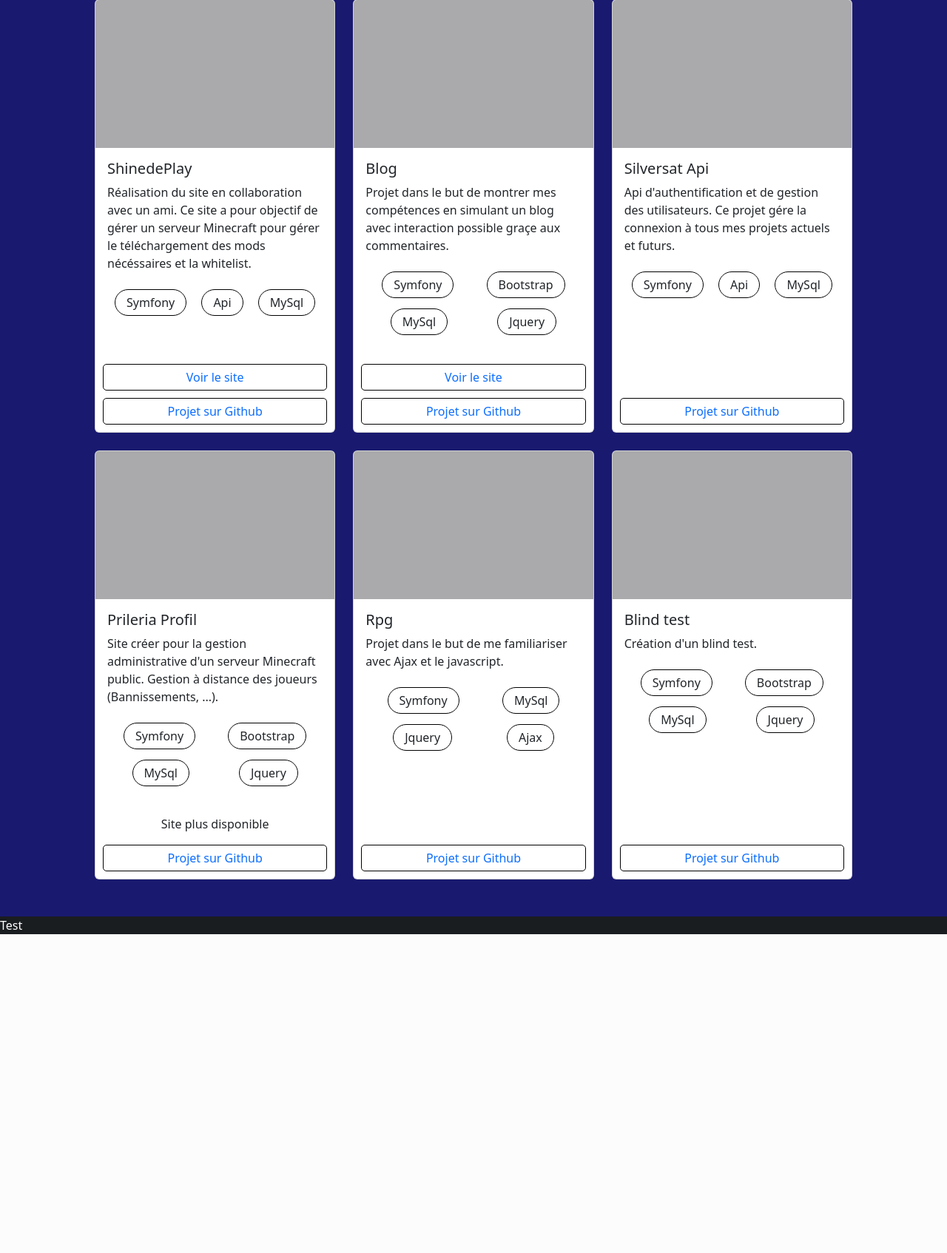
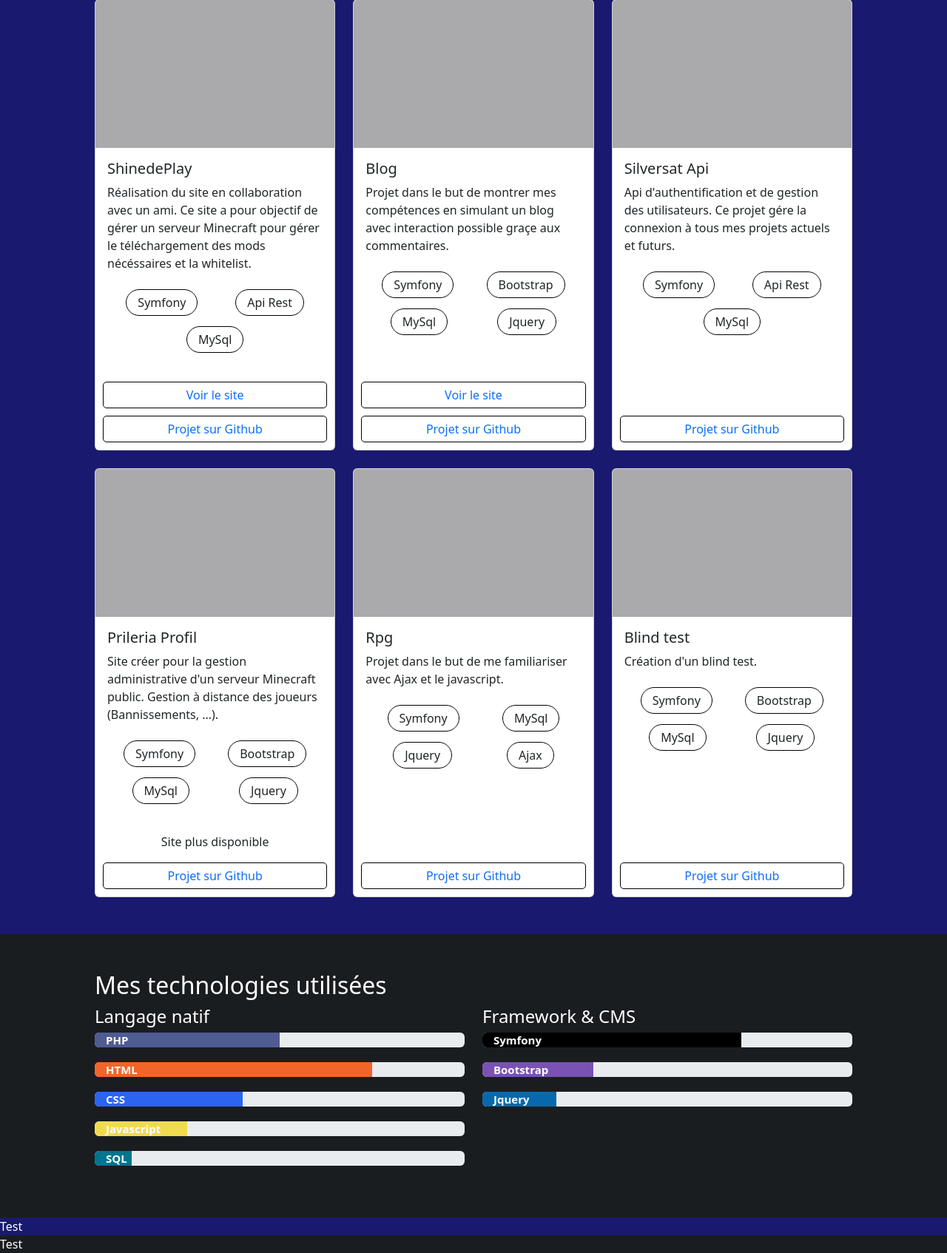
Before and after one commit to Silverfabien/Portfolio, a Symfony app: template templates/default/index.html.twig in a window 1280 px wide. Shown: the part 1348-3042 px from the top of the page at 74% size. Before the commit the page ends 2611 px from the top, so only its background shows below. Run offline with Twig, Linux system fonts and the light colour scheme; the template is opened without the code that fills it, so the values that code supplies are empty; style sheets or scripts are compiled from the project's sources; some libraries are stand-ins or nearby versions.

Commit message:
Ajout de la partie compétence

```diff
--- a/assets/styles/css/content/default/index.scss
+++ b/assets/styles/css/content/default/index.scss
@@ -24,7 +24,7 @@
   }
 }
 
-#project {
+#project, #contact {
   background-color: midnightblue;
 }
 
@@ -100,6 +100,46 @@
   }
 }
 
+.skills-list {
+  padding: 50px 10%;
+
+  .progress {
+    height: 20px;
+    margin-bottom: 20px;
+
+    [class*="bar-"] {
+      text-align: left;
+      font-size: 15px;
+      padding: 5px 15px;
+      font-weight: bold;
+    }
+
+    $bars: (
+      php: #4F5B93,
+      html: #F16529,
+      css: #2965F1,
+      js: #F0DB4F,
+      sql: #00758F,
+      symfony: black,
+      bootstrap: #7952B3,
+      jquery: #0769AD
+    );
+
+    @each $name, $color in $bars {
+      .bar-#{$name} {
+        background-color: $color;
+      }
+    }
+
+    @for $i from 1 through 10 {
+      $w: $i * 10;
+      .w-#{$w} {
+        width: $w * 1%;
+      }
+    }
+  }
+}
+
 @media screen and (max-width: 1200px) {
   .about-me-left {
     width: 20%;
--- a/assets/styles/css/layouts/navbar.scss
+++ b/assets/styles/css/layouts/navbar.scss
@@ -69,6 +69,7 @@
 .nav-scroll {
   padding: 0;
   background-color: midnightblue;
+  border-bottom: 1px solid white;
 }
 
 .nav-trigger i:nth-child(1) {
--- a/templates/default/index.html.twig
+++ b/templates/default/index.html.twig
@@ -52,7 +52,7 @@
                             </p>
                             <ul>
                                 <li>Symfony</li>
-                                <li>Api</li>
+                                <li>Api Rest</li>
                                 <li>MySql</li>
                             </ul>
                         </div>
@@ -91,7 +91,7 @@
                             </p>
                             <ul>
                                 <li>Symfony</li>
-                                <li>Api</li>
+                                <li>Api Rest</li>
                                 <li>MySql</li>
                             </ul>
                         </div>
@@ -157,5 +157,43 @@
             </div>
         </div>
     </section>
+    <section id="skills">
+        <div class="skills-list">
+            <h2>Mes technologies utilisées</h2>
+            <div class="row">
+                <div class="col-md-6">
+                    <h4>Langage natif</h4>
+                    <div class="progress">
+                        <div class="progress-bar w-50 bar-php" role="progressbar" aria-valuenow="50" aria-valuemin="0" aria-valuemax="100">PHP</div>
+                    </div>
+                    <div class="progress">
+                        <div class="progress-bar w-75 bar-html" role="progressbar" aria-valuenow="75" aria-valuemin="0" aria-valuemax="100">HTML</div>
+                    </div>
+                    <div class="progress">
+                        <div class="progress-bar w-40 bar-css" role="progressbar" aria-valuenow="40" aria-valuemin="0" aria-valuemax="100">CSS</div>
+                    </div>
+                    <div class="progress">
+                        <div class="progress-bar w-25 bar-js" role="progressbar" aria-valuenow="25" aria-valuemin="0" aria-valuemax="100">Javascript</div>
+                    </div>
+                    <div class="progress">
+                        <div class="progress-bar w-10 bar-sql" role="progressbar" aria-valuenow="10" aria-valuemin="0" aria-valuemax="100">SQL</div>
+                    </div>
+                </div>
+                <div class="col-md-6">
+                    <h4>Framework & CMS</h4>
+                    <div class="progress">
+                        <div class="progress-bar w-70 bar-symfony" role="progressbar" aria-valuenow="70" aria-valuemin="0" aria-valuemax="100">Symfony</div>
+                    </div>
+                    <div class="progress">
+                        <div class="progress-bar w-30 bar-bootstrap" role="progressbar" aria-valuenow="30" aria-valuemin="0" aria-valuemax="100">Bootstrap</div>
+                    </div>
+                    <div class="progress">
+                        <div class="progress-bar w-20 bar-jquery" role="progressbar" aria-valuenow="20" aria-valuemin="0" aria-valuemax="100">Jquery</div>
+                    </div>
+                </div>
+            </div>
+        </div>
+    </section>
     <section id="contact">Test</section>
+    <footer>Test</footer>
 {% endblock %}
```
